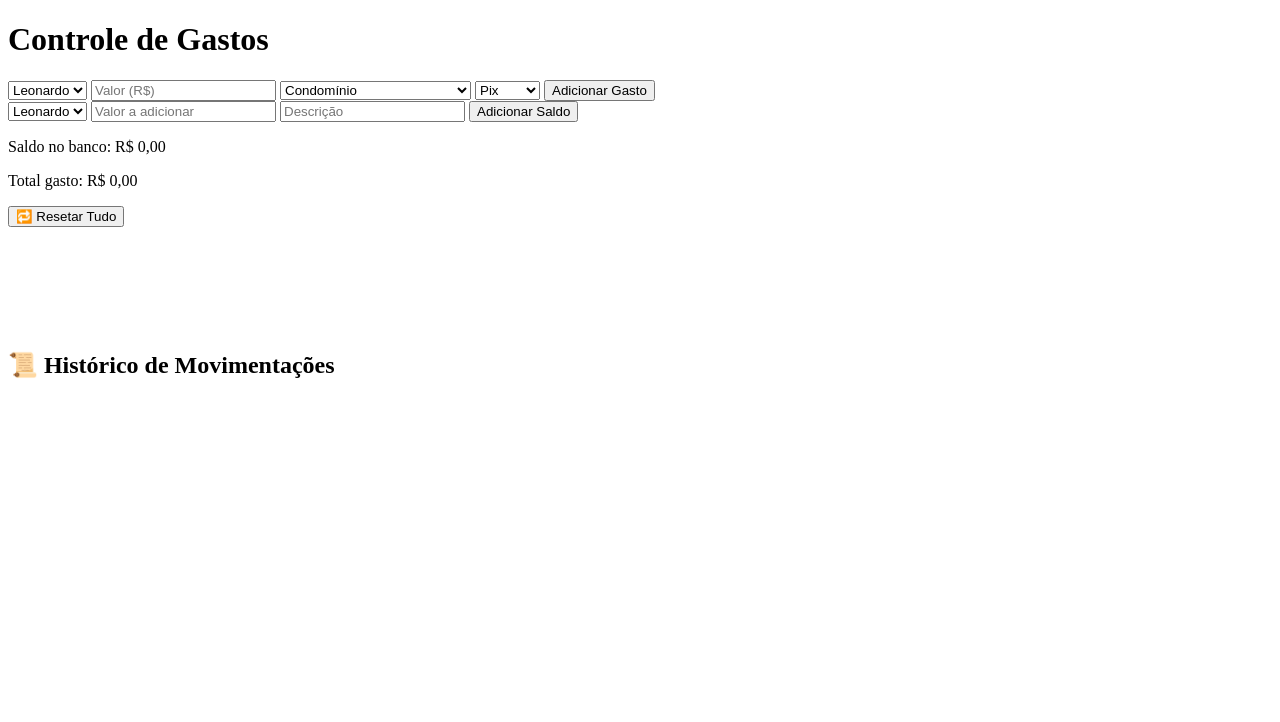
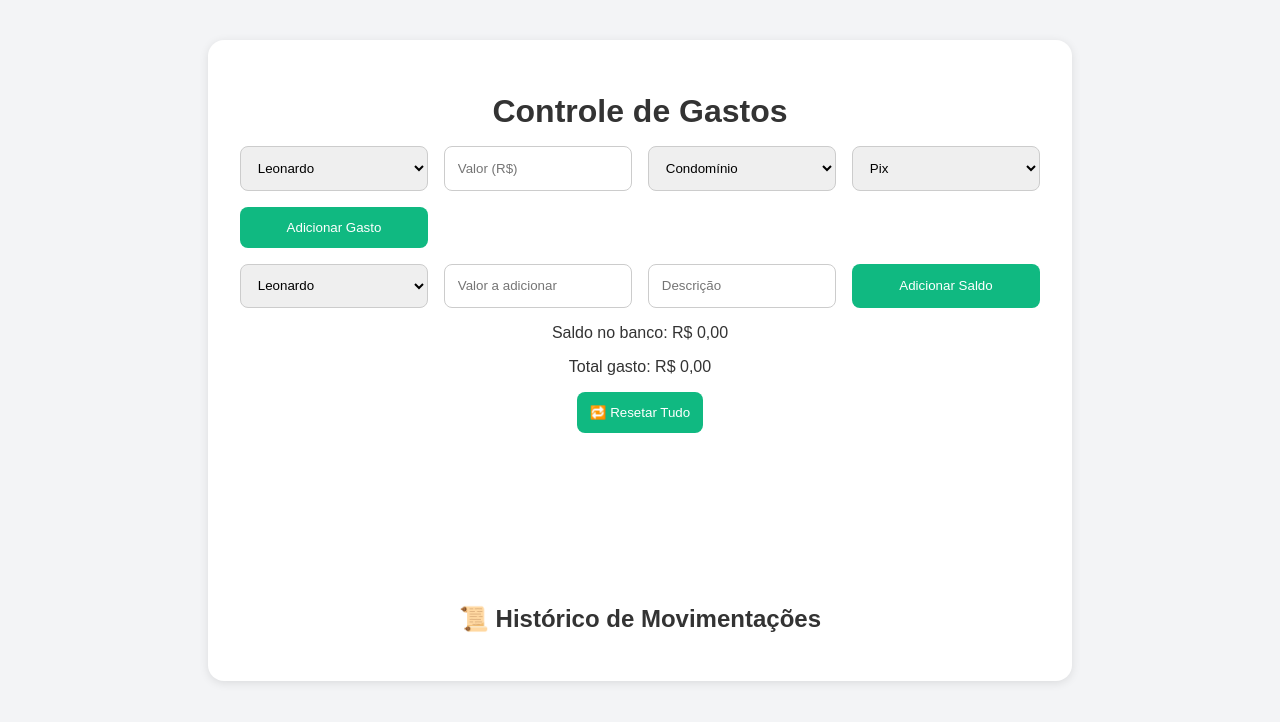
Before and after one commit to leomoura94/gastosmensais, a plain HTML site: page index.html in a window 1280 px wide. Drawn offline with nearby package versions, Linux system fonts and the light colour scheme.

Commit message:
Update style.css

```diff
--- a/style.css
+++ b/style.css
@@ -1,11 +1,63 @@
-.campo {
-  @apply p-3 rounded-lg border border-gray-300;
+body {
+  font-family: Arial, sans-serif;
+  background: #f3f4f6;
+  color: #333;
+  display: flex;
+  justify-content: center;
+  padding: 2rem;
 }
 
-.botao {
-  @apply text-white px-4 py-3 rounded-lg font-semibold transition;
+.container {
+  width: 100%;
+  max-width: 800px;
+  background: white;
+  padding: 2rem;
+  border-radius: 1rem;
+  box-shadow: 0 2px 10px rgba(0,0,0,0.1);
+}
+
+h1, h2 {
+  text-align: center;
+  margin-bottom: 1rem;
+}
+
+.form {
+  display: grid;
+  grid-template-columns: repeat(auto-fit, minmax(150px, 1fr));
+  gap: 1rem;
+  margin-bottom: 1rem;
+}
+
+input, select, button {
+  padding: 0.8rem;
+  border: 1px solid #ccc;
+  border-radius: 0.5rem;
+}
+
+button {
+  background: #10b981;
+  color: white;
+  cursor: pointer;
+  border: none;
+  transition: background 0.3s;
+}
+
+button:hover {
+  background: #059669;
 }
 
 .painel {
-  @apply bg-gray-100 p-4 rounded-xl shadow;
+  text-align: center;
+  margin: 1rem 0;
 }
+
+.historico {
+  margin-top: 2rem;
+  max-height: 300px;
+  overflow-y: auto;
+}
+
+.historico p {
+  font-size: 0.9rem;
+  margin: 0.2rem 0;
+}
```
